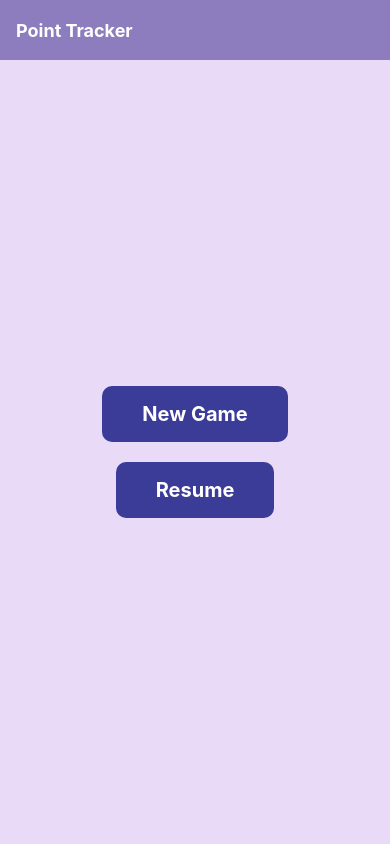
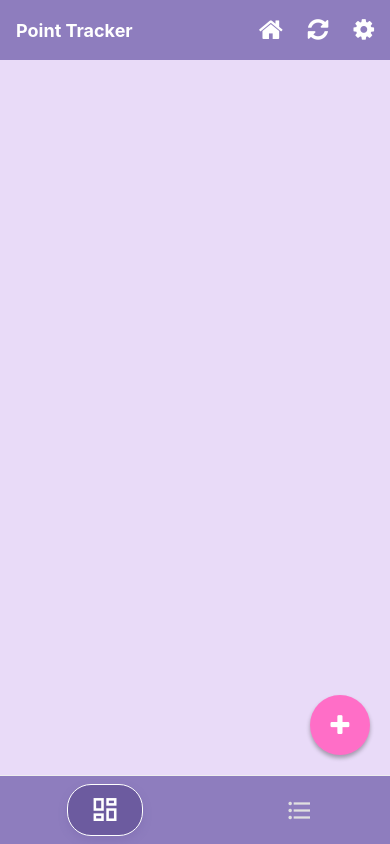
Before and after one commit to Fahim-ju/PointGuni, a React Native app: screen /PointView in a window 390 px wide. Built offline with nearby package versions, Linux system fonts and the light colour scheme.

Commit message:
Tab Fixed

```diff
--- a/src/App.tsx
+++ b/src/App.tsx
@@ -19,7 +19,6 @@ export default function App() {
           <ImageBackground style={styles.background} resizeMode="cover" blurRadius={3}>
             <HeaderBar hideActionIcons={currentRoute === "Home"} />
             <AppNavigator />
-            {currentRoute !== "Home" && <Footer />}
           </ImageBackground>
         </NavigationContainer>
       </View>
--- a/src/component/Footer.tsx
+++ b/src/component/Footer.tsx
@@ -5,35 +5,45 @@ import { useNavigation } from "@react-navigation/native";
 import type { NavigationProp } from "@react-navigation/native";
 import type { RootStackParamList } from "../types/RootStack";
 
-const Footer = () => {
-  const navigation = useNavigation<NavigationProp<RootStackParamList>>();
-  const route = { name: "GridPointView" };
-  const isGridActive = route.name === "GridPointView";
-  const isListActive = route.name === "ListPointView";
+type Props = {
+  onGridPress: () => void;
+  onListPress: () => void;
+  isGridViewActive?: boolean;
+};
+
+const Footer: React.FC<Props> = ({ onGridPress, onListPress, isGridViewActive }) => {
+  const handleGridPress = () => {
+    if (isGridViewActive) {
+      Alert.alert("Already in Grid View", "You are already viewing the grid layout.");
+    } else {
+      onGridPress();
+    }
+  };
+
+  const handleListPress = () => {
+    if (!isGridViewActive) {
+      Alert.alert("Already in List View", "You are already viewing the list layout.");
+    } else {
+      onListPress();
+    }
+  };
+
   return (
     <View style={styles.footerContainer}>
-      <TouchableOpacity
-        style={[styles.iconButton, isGridActive && styles.activeTab]}
-        activeOpacity={0.85}
-        onPress={() => navigation.navigate("GridPointView")}
-      >
+      <TouchableOpacity style={[styles.iconButton, isGridViewActive && styles.activeTab]} activeOpacity={0.85} onPress={handleGridPress}>
         <MaterialCommunityIcons
           name="view-dashboard-outline"
-          size={isGridActive ? 30 : 28}
-          color={isGridActive ? "#fff" : "#E0E0E0"}
-          style={isGridActive ? styles.activeIcon : undefined}
+          size={isGridViewActive ? 30 : 28}
+          color={isGridViewActive ? "#fff" : "#E0E0E0"}
+          style={isGridViewActive ? styles.activeIcon : undefined}
         />
       </TouchableOpacity>
-      <TouchableOpacity
-        style={[styles.iconButton, isListActive && styles.activeTab]}
-        activeOpacity={0.85}
-        onPress={() => navigation.navigate("ListPointView")}
-      >
+      <TouchableOpacity style={[styles.iconButton, !isGridViewActive && styles.activeTab]} activeOpacity={0.85} onPress={handleListPress}>
         <MaterialCommunityIcons
           name="format-list-bulleted"
-          size={isListActive ? 34 : 28}
-          color={isListActive ? "#FFD600" : "#E0E0E0"}
-          style={isListActive ? styles.activeIcon : undefined}
+          size={!isGridViewActive ? 30 : 28}
+          color={!isGridViewActive ? "#fff" : "#E0E0E0"}
+          style={!isGridViewActive ? styles.activeIcon : undefined}
         />
       </TouchableOpacity>
     </View>
--- a/src/navigation/AppNavigator.tsx
+++ b/src/navigation/AppNavigator.tsx
@@ -1,7 +1,8 @@
 import React from "react";
 import { createStackNavigator } from "@react-navigation/stack";
 import StartScreen from "../screens/StartScreen";
-import GridPointScreen from "../screens/GridPointScreen";
+// import GridPointScreen from "../screens/GridPointScreen";
+import PointViewerScreen from "../screens/PointViewerScreen";
 import ListPointScreen from "../screens/ListPointScreen";
 import PlayerSetupScreen from "../screens/PlayerSetupScreen";
 
@@ -12,13 +13,8 @@ export default function AppNavigator() {
     <Stack.Navigator initialRouteName="Home">
       <Stack.Screen name="Home" component={StartScreen} options={{ title: "", headerTransparent: true, headerLeft: () => null }} />
       <Stack.Screen
-        name="GridPointView"
-        component={GridPointScreen}
-        options={{ title: "", headerTransparent: true, headerLeft: () => null }}
-      />
-      <Stack.Screen
-        name="ListPointView"
-        component={ListPointScreen}
+        name="PointView"
+        component={PointViewerScreen}
         options={{ title: "", headerTransparent: true, headerLeft: () => null }}
       />
       <Stack.Screen name="PlayerSetupScreen" component={PlayerSetupScreen} />
--- a/src/screens/GridPointScreen.tsx
+++ b/src/screens/GridPointScreen.tsx
@@ -1,16 +1,12 @@
 import { View, StyleSheet } from "react-native";
 import React, { useState } from "react";
 import GridPointView from "../component/GridPointView";
-import { RootStackParamList } from "../types/RootStack";
-import { RouteProp } from "@react-navigation/native";
 import AddPointButton from "../component/AddPointButton";
 import AddPointModal from "../component/modal/AddPointInputModal";
 import { useGameContext } from "../context/GameContext";
 import { PointRow } from "../types/Game";
 
-type GridPointViewProps = {
-  route: RouteProp<RootStackParamList, "GridPointView">;
-};
+
 const GridPointScreen = () => {
   const [modalVisible, setModalVisible] = useState(false);
 
--- a/src/screens/PlayerSetupScreen.tsx
+++ b/src/screens/PlayerSetupScreen.tsx
@@ -19,7 +19,7 @@ import { Player } from "../types/Player";
 import { useGameContext } from "../context/GameContext";
 
 type PlayerSetupScreenProps = {
-  navigation: StackNavigationProp<RootStackParamList, "GridPointView">;
+  navigation: StackNavigationProp<RootStackParamList, "PointView">;
 };
 
 const PlayerSetupScreen = ({ navigation }: PlayerSetupScreenProps) => {
@@ -47,7 +47,7 @@ const PlayerSetupScreen = ({ navigation }: PlayerSetupScreenProps) => {
   const handleStart = () => {
     // Pass players data to next screen or save in context/state
     setPlayers(temporaryPlayers);
-    navigation.navigate("GridPointView");
+    navigation.navigate("PointView");
   };
 
   return (
--- /dev/null
+++ b/src/screens/PointViewerScreen.tsx
@@ -0,0 +1,34 @@
+import { View } from "react-native";
+import React from "react";
+import GridPointScreen from "./GridPointScreen";
+import ListPointScreen from "./ListPointScreen";
+import Footer from "../component/Footer";
+import { useNavigation, useRoute } from "@react-navigation/native";
+import type { RouteProp } from "@react-navigation/native";
+import type { RootStackParamList } from "../types/RootStack";
+
+const PointViewerScreen = () => {
+  const navigation = useNavigation<any>();
+  const route = useRoute<RouteProp<RootStackParamList, "PointView">>();
+  const view = (route.params as any)?.view || "grid";
+
+  const handleGridPress = () => {
+    if (view !== "grid") {
+      navigation.setParams?.({ view: "grid" });
+    }
+  };
+  const handleListPress = () => {
+    if (view !== "list") {
+      navigation.setParams?.({ view: "list" });
+    }
+  };
+
+  return (
+    <View style={{ flex: 1 }}>
+      {view === "grid" ? <GridPointScreen /> : <ListPointScreen />}
+      <Footer onGridPress={handleGridPress} onListPress={handleListPress} isGridViewActive={view === "grid"} />
+    </View>
+  );
+};
+
+export default PointViewerScreen;
--- a/src/screens/StartScreen.tsx
+++ b/src/screens/StartScreen.tsx
@@ -20,7 +20,7 @@ const StartScreen: React.FC<StartScreenProps> = ({ navigation }) => {
   };
   const handleResume = () => {
     if (!canResume) Alert.alert("No saved game found", "Please start a new game first.");
-    else navigation.navigate("GridPointView");
+    else navigation.navigate("PointView");
   };
 
   return (
--- a/src/types/RootStack.ts
+++ b/src/types/RootStack.ts
@@ -1,9 +1,6 @@
-import { Player } from "./Player";
 
 export type RootStackParamList = {
-  GridPointView: undefined;
   StartScreen: undefined;
-  ListPointView: undefined;
   PlayerSetupScreen: undefined;
-  // add other screens here if needed
+  PointView?: { view?: "grid" | "list" };
 };
```
